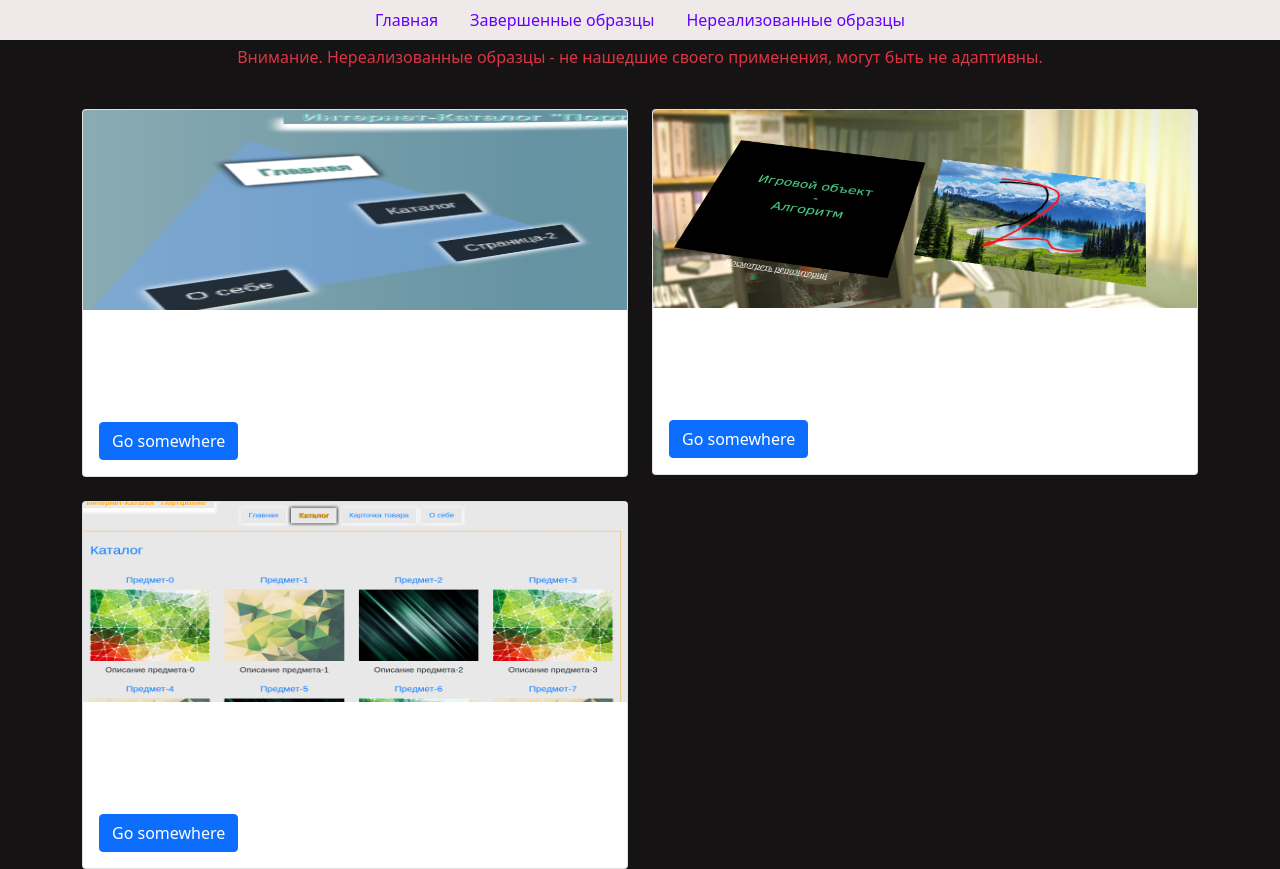
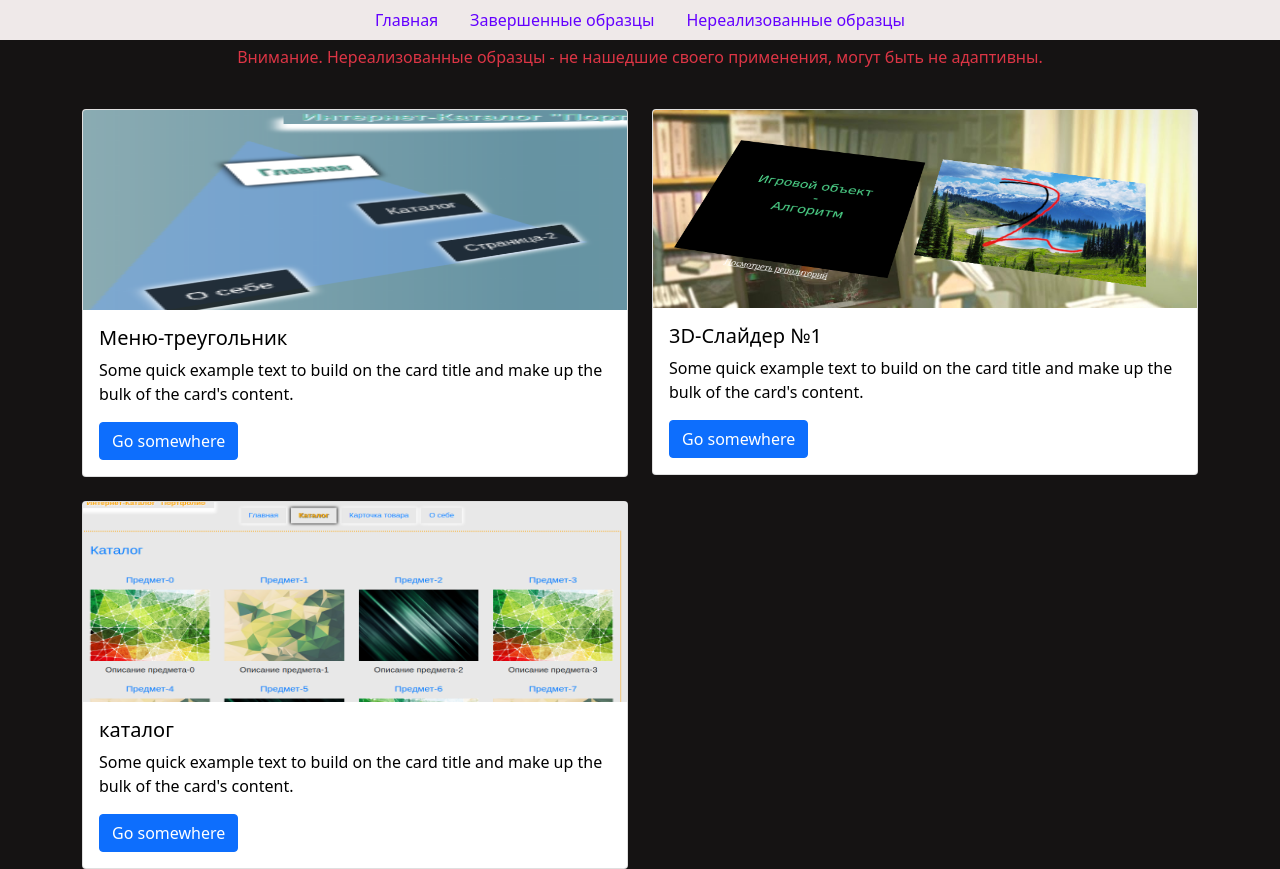
Before and after one commit to IraOdio/BeautifulLayout, a plain HTML site: page SamplesFailed/index.html in a window 1280 px wide. Drawn offline with Linux system fonts and the light colour scheme.

Commit message:
fix color on card ;)

```diff
--- a/style.css
+++ b/style.css
@@ -51,6 +51,9 @@ header{
 .main-flex-layout .card img{
     max-height: 200px;
 }
+.card-text,.card-title{
+    color:black;
+}
 footer{
     min-height: 100px;
 }
```
